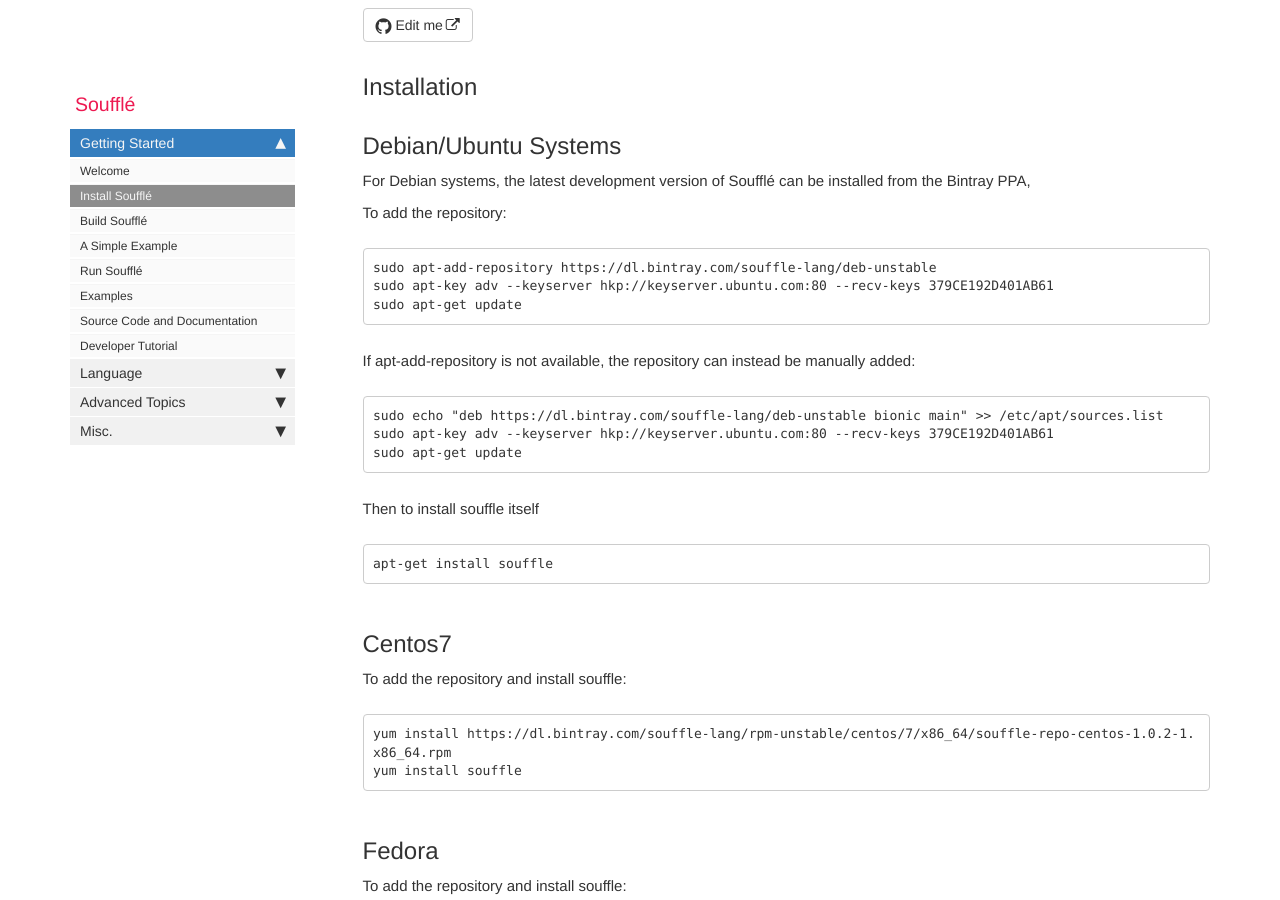
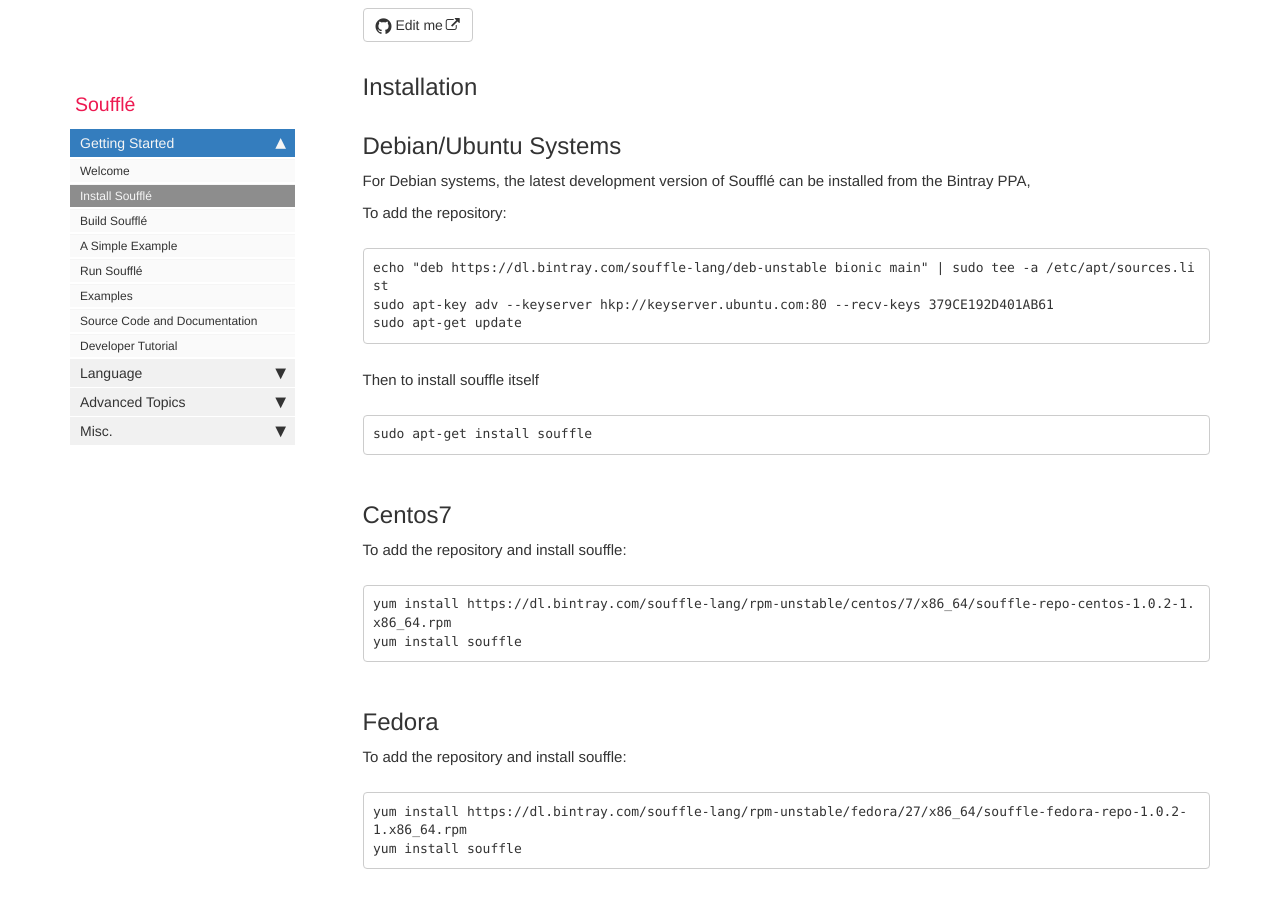
Before and after one commit to souffle-lang/souffle-lang.github.io, a Jekyll site: the page built from pages/docs/install.md, in a window 1280 px wide and 900 px high, scrolled down 318 px. Built offline with Jekyll 4.4.1, drawn with Linux system fonts in a browser that asks for light colours; comment, search, counter and statistics services are not loaded.

Commit message:
Make Debian repository instructions more generic

````diff
--- a/pages/docs/install.md
+++ b/pages/docs/install.md
@@ -13,13 +13,7 @@ For Debian systems, the latest development version of Soufflé can be installed
 
 To add the repository:
 ```
-sudo apt-add-repository https://dl.bintray.com/souffle-lang/deb-unstable
-sudo apt-key adv --keyserver hkp://keyserver.ubuntu.com:80 --recv-keys 379CE192D401AB61
-sudo apt-get update
-```
-If apt-add-repository is not available, the repository can instead be manually added:
-```
-sudo echo "deb https://dl.bintray.com/souffle-lang/deb-unstable bionic main" >> /etc/apt/sources.list
+echo "deb https://dl.bintray.com/souffle-lang/deb-unstable bionic main" | sudo tee -a /etc/apt/sources.list
 sudo apt-key adv --keyserver hkp://keyserver.ubuntu.com:80 --recv-keys 379CE192D401AB61
 sudo apt-get update
 ```
````
Also changed, not shown: other parts of pages/docs/install.md (+1 -1 lines).
